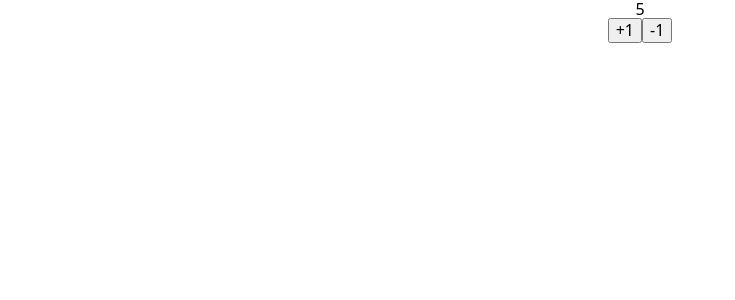
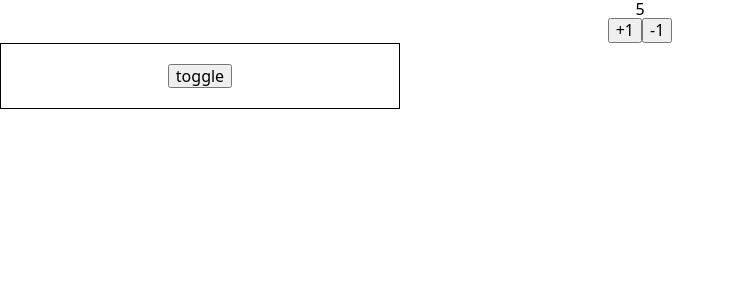
Before and after one commit to AlexSerebro/react-module6, a React (Create React App) app: page / in a window 1280 px wide. Shown: the top 300 px of the page, without its empty margins (0-735 px from the left). Built offline with nearby package versions, Linux system fonts and the light colour scheme.

Commit message:
add toggle menu

```diff
--- a/src/App.js
+++ b/src/App.js
@@ -1,10 +1,12 @@
 import "./App.css";
 import Counter from "./components/Counter/Counter";
+import Dropdown from "./components/Dropdown/Dropdown";
 
 function App() {
   return (
     <div className="App">
       <Counter initialValue={5} />
+      <Dropdown />
     </div>
   );
 }
--- /dev/null
+++ b/src/components/Counter/Controls.js
@@ -0,0 +1,16 @@
+import React from "react";
+
+const Controls = ({ onDicriment, onIncriment }) => {
+  return (
+    <div className="controls">
+      <button type="button" className="btn" onClick={onIncriment}>
+        +1
+      </button>
+      <button type="button" className="btn" onClick={onDicriment}>
+        -1
+      </button>
+    </div>
+  );
+};
+
+export default Controls;
--- a/src/components/Counter/Counter.js
+++ b/src/components/Counter/Counter.js
@@ -1,4 +1,5 @@
 import React from "react";
+import Controls from "./Controls";
 import s from "./Counter.module.css";
 
 class Counter extends React.Component {
@@ -36,14 +37,10 @@ class Counter extends React.Component {
     return (
       <div className="Counter">
         <span className="value">{this.state.value}</span>
-        <div className="controls">
-          <button type="button" className="btn" onClick={this.handleIncrement}>
-            +1
-          </button>
-          <button type="button" className="btn" onClick={this.handleDicrement}>
-            -1
-          </button>
-        </div>
+        <Controls
+          onIncriment={this.handleIncrement}
+          onDicriment={this.handleDicrement}
+        />
       </div>
     );
   }
--- /dev/null
+++ b/src/components/Dropdown/Dropdown.js
@@ -0,0 +1,38 @@
+import React, { Component } from "react";
+import s from "./Dropdown.module.css";
+
+class Dropdown extends Component {
+  state = {
+    visible: false,
+  };
+
+  toggle = () => {
+    this.setState((prevState) => ({
+      visible: !prevState.visible,
+    }));
+  };
+
+  // show = () => {
+  //   this.setState({ visible: true });
+  // };
+  // hide = () => {
+  //   this.setState({ visible: false });
+  // };
+
+  render() {
+    return (
+      <div className={s.Dropdown}>
+        <button type="button" className={s.toogle} onClick={this.toggle}>
+          toggle
+        </button>
+        {/* <button type="button" className={s.toogle} onClick={this.hide}>
+          hide
+        </button> */}
+
+        {this.state.visible && <div className={s.menu}>Menu</div>}
+      </div>
+    );
+  }
+}
+
+export default Dropdown;
--- /dev/null
+++ b/src/components/Dropdown/Dropdown.module.css
@@ -0,0 +1,17 @@
+.Dropdown {
+  position: relative;
+  width: 400px;
+  padding: 20px;
+  border: 1px solid black;
+}
+
+.menu {
+  position: absolute;
+  top: 100%;
+  left: 0;
+  width: 100%;
+  padding: 20px;
+  text-align: center;
+  background-color: aqua;
+  color: rgb(0, 0, 0);
+}
```
